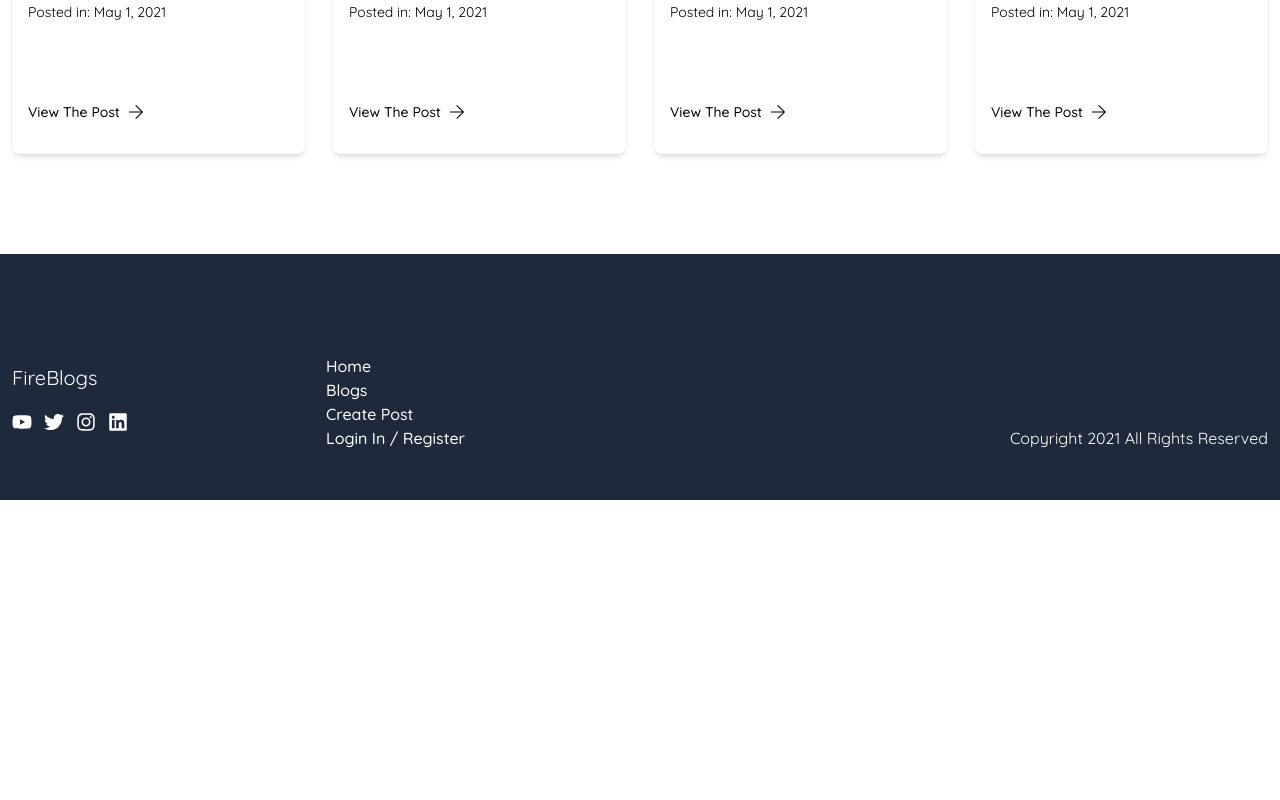
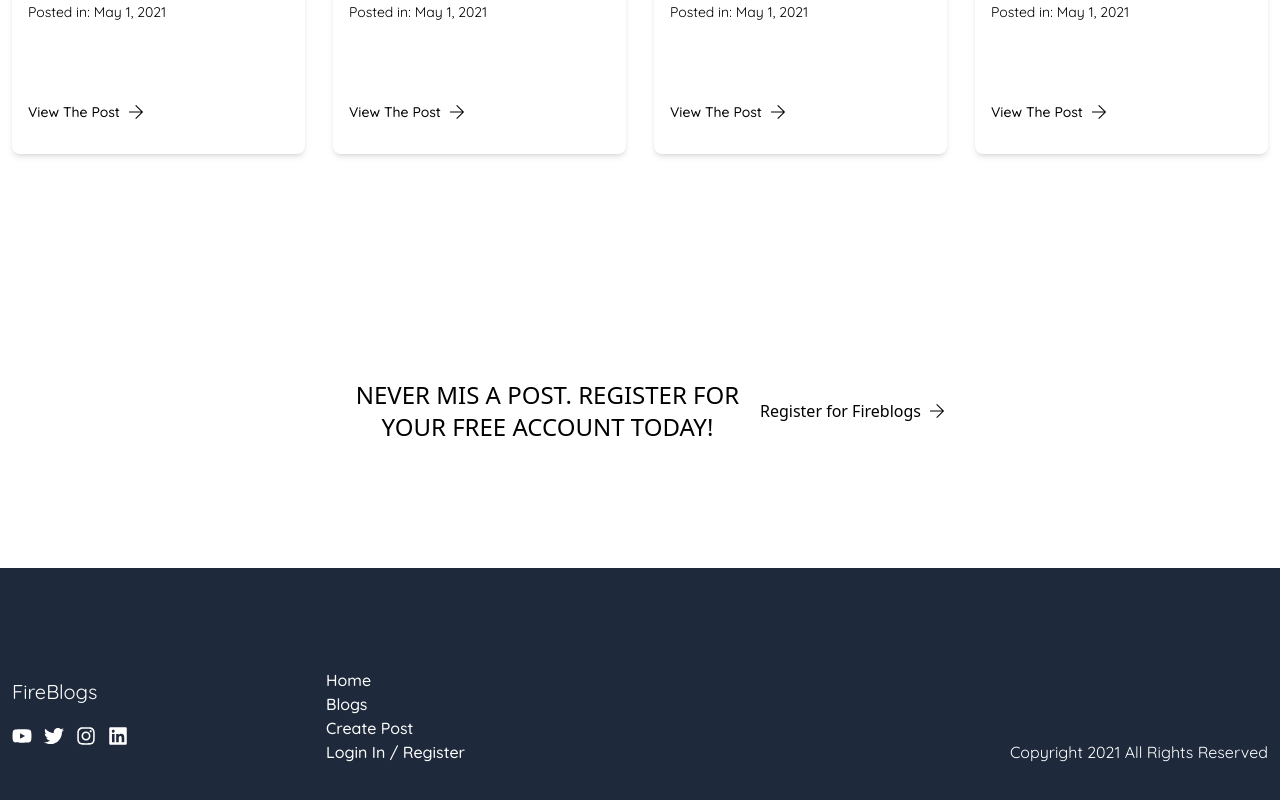
Before and after one commit to josephpaucar/fireblog, a Vue app: page / in a window 1280 px wide. Shown: the part 1904-2704 px from the top of the page. Before the commit the page ends 2404 px from the top, so only its background shows below. Built offline with nearby package versions, Linux system fonts and the light colour scheme; what vue2-editor would draw is missing.

Commit message:
Updates section started

```diff
--- a/src/views/HomeView.vue
+++ b/src/views/HomeView.vue
@@ -56,6 +56,15 @@ const sampleBlogCards = reactive([
       </div>
     </div>
   </div>
+
+  <div class="updates">
+    <div class="container mx-auto flex flex-col items-center md:flex-row md:justify-center">
+      <h2>Never mis a post. Register for your free account today!</h2>
+      <router-link class="flex items-center link p-0 text-base" :to="{ name: 'about' }">
+        Register for Fireblogs <span><svg aria-hidden="true" focusable="false" data-prefix="fal" data-icon="arrow-right" class="ml-2 w-4 h-4 svg-inline--fa fa-arrow-right fa-w-14" role="img" xmlns="http://www.w3.org/2000/svg" viewBox="0 0 448 512"><path fill="currentColor" d="M216.464 36.465l-7.071 7.07c-4.686 4.686-4.686 12.284 0 16.971L387.887 239H12c-6.627 0-12 5.373-12 12v10c0 6.627 5.373 12 12 12h375.887L209.393 451.494c-4.686 4.686-4.686 12.284 0 16.971l7.071 7.07c4.686 4.686 12.284 4.686 16.97 0l211.051-211.05c4.686-4.686 4.686-12.284 0-16.971L233.434 36.465c-4.686-4.687-12.284-4.687-16.97 0z"></path></svg></span>
+      </router-link>
+    </div>
+  </div>
 </template>
 
 <style lang="scss" scoped>
@@ -71,4 +80,12 @@ const sampleBlogCards = reactive([
   }
 }
 
+.updates {
+  @apply py-[100px] px-[25px] md:py-[125px];
+
+  h2 {
+    @apply text-2xl max-w-[425px] w-full text-center uppercase;
+  }
+}
+
 </style>
```
